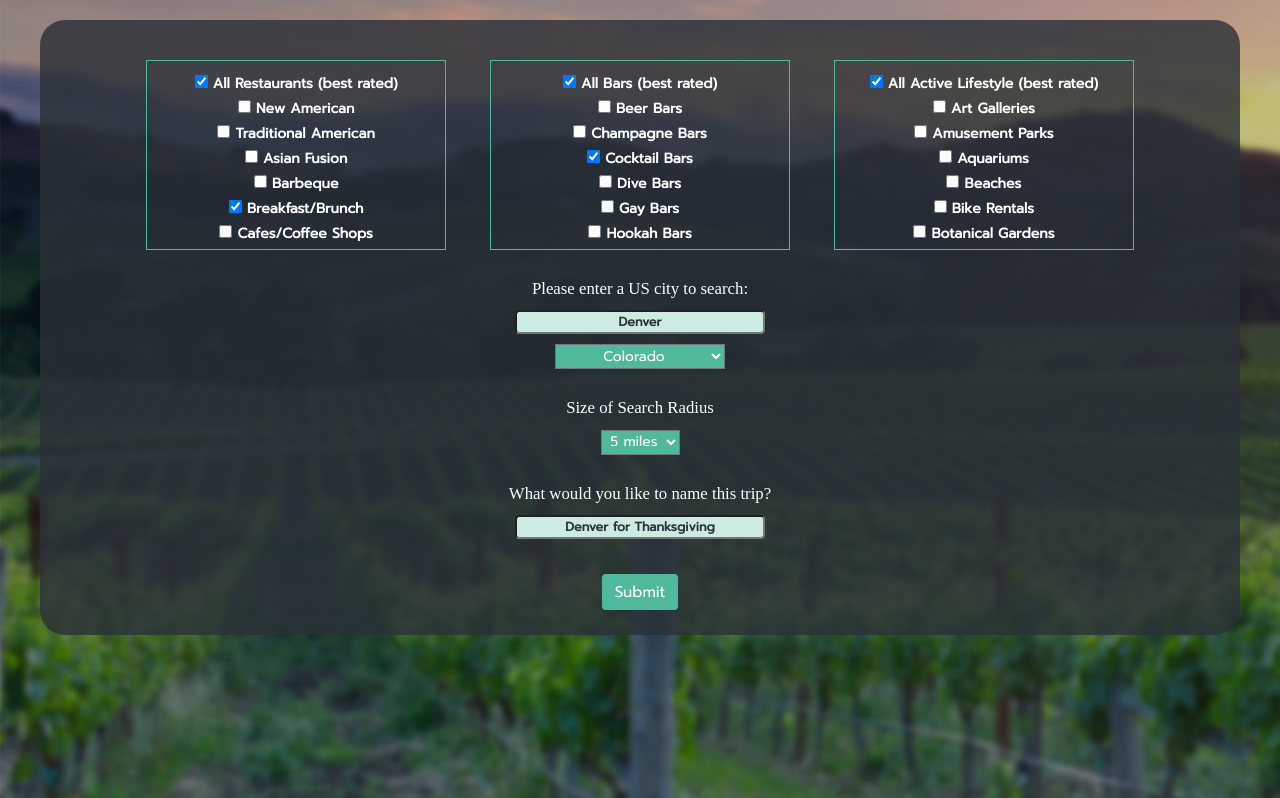
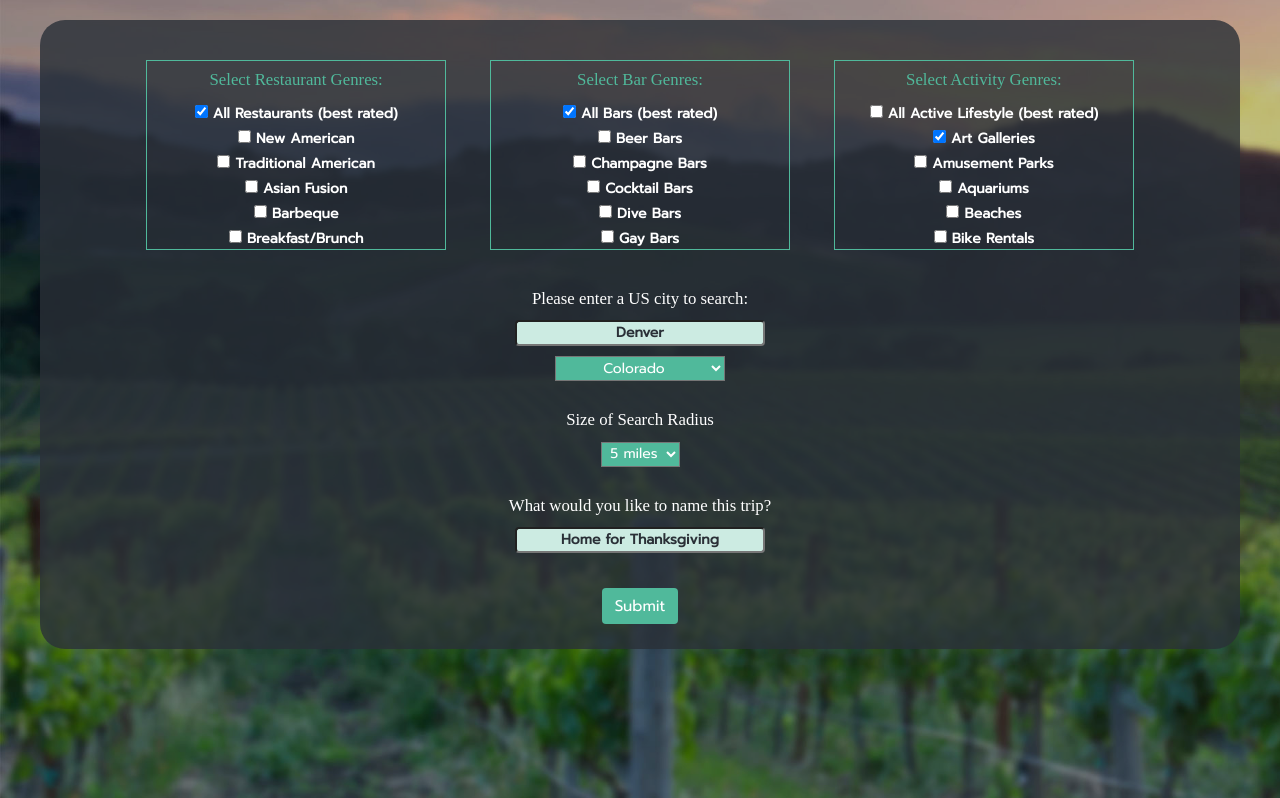
Before and after one commit to whitneybelba/PlanIt-Go, a Flask app: page /search in a window 1280 px wide. Shown: the part 50-848 px from the top of the page. Run offline with Flask 2, Linux system fonts and the light colour scheme; some libraries are stand-ins or nearby versions; some web fonts are replaced.

Commit message:
updated css and added screenshots

```diff
--- a/static/style.css
+++ b/static/style.css
@@ -65,8 +65,10 @@
   background-color: #50b99b;
 }
 
+
 .table>tbody>tr>td, .table>tbody>tr>th, .table>tfoot>tr>td, .table>tfoot>tr>th, .table>thead>tr>td, .table>thead>tr>th {
-  vertical-align: bottom;
+  vertical-align: middle;
+  padding: 4px;
 }
 
 .navbar-default .navbar-collapse, .navbar-default .navbar-form {
@@ -111,7 +113,7 @@
   text-align: center;
   background-color: #ccebe2;
   color: #2a3037;
-  font-size: 90%;
+  font-size: 100%;
   width:250px;
   margin-bottom: 5px;
 }
@@ -150,7 +152,7 @@
 .inner-div2
 {
      margin: auto;
-     padding-top: 35px;
+     padding-top: 20px;
      padding-bottom: 35px;
      width: 400px;
      min-height: 100px;
@@ -163,7 +165,7 @@
 .inner-div3
 {
      margin: auto;
-     padding-top: 30px;
+     padding-top: 20px;
      width: 800px;
      min-height:100px;
      background-color: rgba(42, 48, 55, .8);
@@ -213,7 +215,7 @@
 
 #container {
     width:90%;
-    height: 210px;
+    height: 220px;
     margin: 0 auto;
     text-align:center;
 }
@@ -223,6 +225,10 @@
     height: 20px;
 }
 
+.container2 h4 {
+  color: #50b99b;
+  margin-top: 0;
+}
 
 .dropdownmenu {
     background-color: #50b99b;
@@ -295,7 +301,7 @@
     width: 1100px;
     font-family: 'Prompt', sans-serif;
     font-size: 100%;
-    margin-bottom: 20px;
+    margin-bottom: 30px;
 }
 
  th {
@@ -313,4 +319,6 @@
 
  .yelpbutton {
   margin: 20px;
+  margin-bottom: 30px;
+  padding-bottom: 20px;
  }
--- a/templates/index.html
+++ b/templates/index.html
@@ -7,7 +7,7 @@
 
 <form action="/results" method="GET" id="searchform">
 <div id="container">
-<div id="left" class="container2" id="restcheckbox">
+<div id="left" class="container2" id="restcheckbox"><h4>Select Restaurant Genres:</h4>
     <label class="checkbox2">
         <input type="checkbox" name="restaurant" value="restaurants" checked> All Restaurants (best rated)
     </label><br>
@@ -24,7 +24,7 @@
         <input type="checkbox" name="restaurant" value="bbq"> Barbeque
     </label><br>
     <label class="checkbox2">
-         <input type="checkbox" name="restaurant" value="breakfast_brunch" checked> Breakfast/Brunch
+         <input type="checkbox" name="restaurant" value="breakfast_brunch"> Breakfast/Brunch
     </label><br>
     <label class="checkbox2">
         <input type="checkbox" name="restaurant" value="coffee"> Cafes/Coffee Shops
@@ -118,7 +118,7 @@
     </label>
 </div>
 
-<div id="center" class="container2">
+<div id="center" class="container2"><h4>Select Bar Genres:</h4>
     <label class="checkbox2">
         <input type="checkbox" name="bar" value="bars" checked> All Bars (best rated)
     </label><br>
@@ -129,7 +129,7 @@
          <input type="checkbox" name="bar" value="champagne_bars"> Champagne Bars
     </label><br>
     <label class="checkbox2">
-        <input type="checkbox" name="bar" value="cocktailbars" checked> Cocktail Bars
+        <input type="checkbox" name="bar" value="cocktailbars"> Cocktail Bars
     </label><br>
     <label class="checkbox2">
         <input type="checkbox" name="bar" value="divebars"> Dive Bars
@@ -158,12 +158,12 @@
     </div>
 
 
-<div id="right" class="container2">
+<div id="right" class="container2"><h4>Select Activity Genres:</h4>
     <label class="checkbox2">
-        <input type="checkbox" name="activity" value="active" checked> All Active Lifestyle (best rated)
+        <input type="checkbox" name="activity" value="active"> All Active Lifestyle (best rated)
     </label><br>
     <label class="checkbox2">
-        <input type="checkbox" name="activity" value="galleries"> Art Galleries
+        <input type="checkbox" name="activity" value="galleries" checked> Art Galleries
     </label><br>
     <label class="checkbox2">
         <input type="checkbox" name="activity" value="amusementparks"> Amusement Parks
@@ -232,7 +232,7 @@
         <input type="checkbox" name="activity" value="mini_golf"> Mini Golf
     </label><br>
     <label class="checkbox2">
-        <input type="checkbox" name="activity" value="museums" checked> Museums
+        <input type="checkbox" name="activity" value="museums"> Museums
     </label><br>
     <label class="checkbox2">
         <input type="checkbox" name="activity" value="musicvenues"> Music Venues
@@ -378,7 +378,7 @@
     <div>
         <h4>What would you like to name this trip?</h4>
         <label>
-            <input type="text" id="trip-name" class="forminput" name="name" value="Denver for Thanksgiving">
+            <input type="text" id="trip-name" class="forminput" name="name" value="Home for Thanksgiving">
         </label>
     </div>
     <div class="submitbtn">
```
Also changed, not shown: templates/results.html (+4 -4 lines), README.md, static/img/profile.png (added), static/img/results.png (added), static/img/search.png (added), static/img/trip.png (added), static/img/yelp_powered_btn_dark@3x.png (deleted), static/img/yelp_powered_btn_light@2x.png (deleted), static/img/yelp_powered_btn_light@3x.png (deleted), static/img/yelp_powered_btn_red@2x.png (deleted), static/img/yelp_powered_btn_red@3x.png (deleted).
